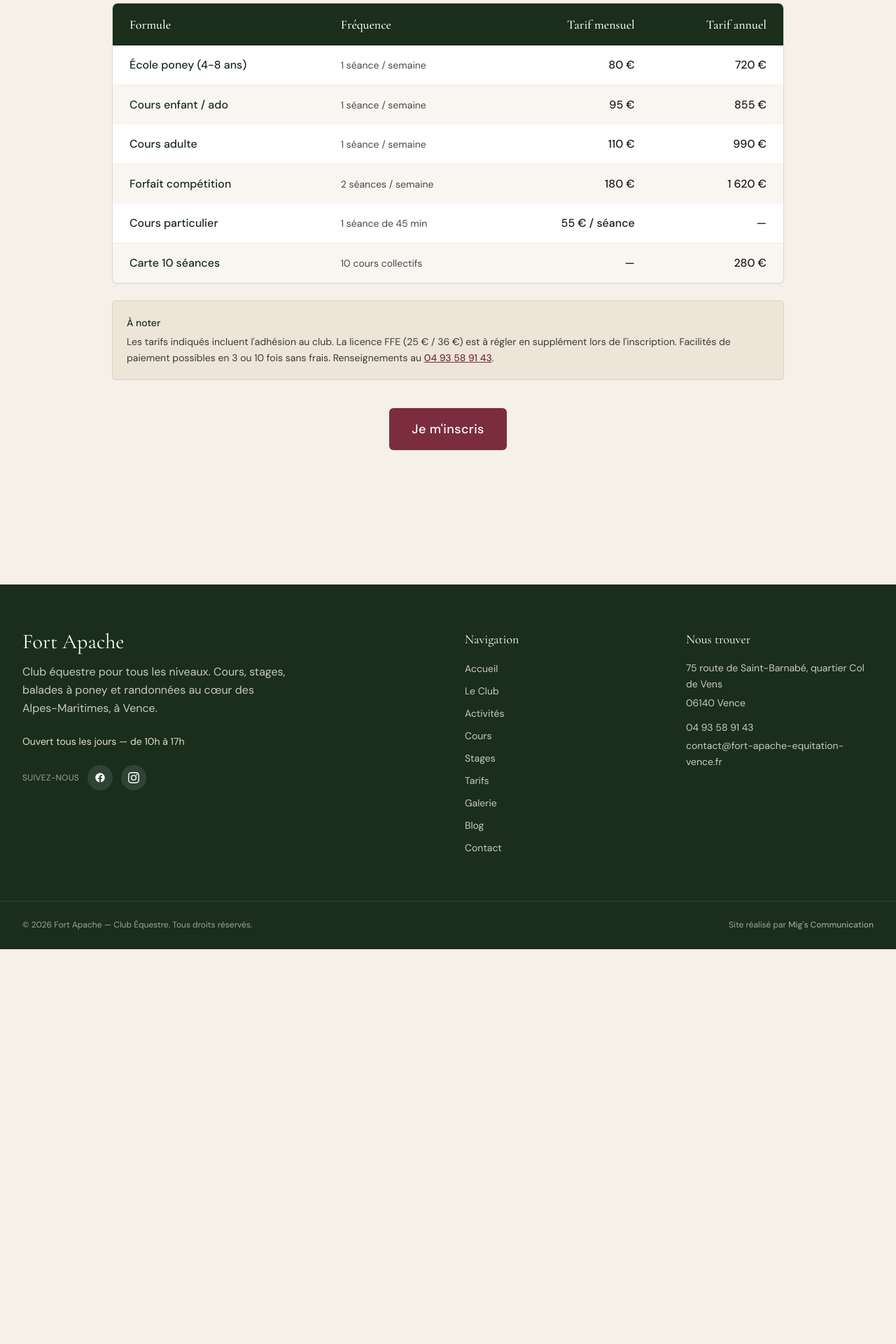
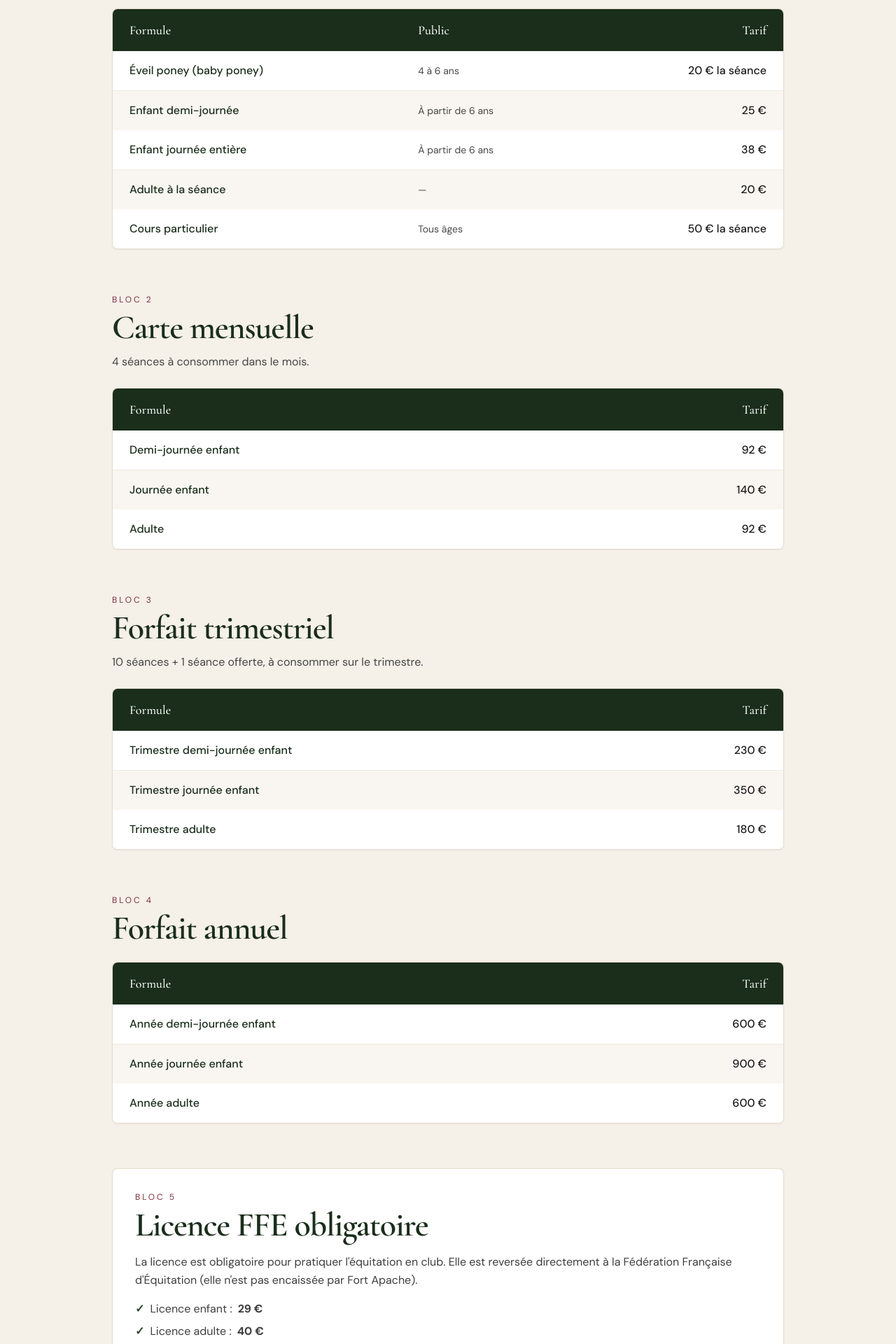
Before and after one commit to migs-com/fort-apache, a Next.js app: page /tarifs in a window 1280 px wide. Shown: the part 600-2520 px from the top of the page at 70% size. Before the commit the page ends 1956 px from the top, so only its background shows below. Built offline with nearby package versions, Linux system fonts and the light colour scheme; no server answers.

Commit message:
feat: Refond complètement la grille tarifaire selon données Pénélope

```diff
--- a/src/app/tarifs/page.tsx
+++ b/src/app/tarifs/page.tsx
@@ -4,102 +4,109 @@ import { LinkButton } from '@/components/ui/Button';
 import { siteConfig } from '@/lib/site-config';
 
 export const metadata: Metadata = {
-  title: 'Tarifs — Cours, stages et forfaits annuels',
+  title: 'Tarifs équitation, stages et pensions | Fort Apache — Vence',
   description:
-    "Découvrez les tarifs de Fort Apache : cours hebdomadaires, forfaits annuels, stages et cours particuliers. Transparence totale.",
+    "Tarifs complets du club Fort Apache à Vence : séances, forfaits mensuels, trimestriels et annuels. Baby poney, cours enfants, adultes, cours particuliers. Licence FFE incluse.",
+  alternates: {
+    canonical: `${siteConfig.url}/tarifs`,
+  },
 };
 
-type Tarif = {
+type Row = {
   formule: string;
-  frequence: string;
-  mensuel: string;
-  annuel: string;
+  detail?: string;
+  prix: string;
 };
 
-const tarifs: Tarif[] = [
-  {
-    formule: 'École poney (4-8 ans)',
-    frequence: '1 séance / semaine',
-    mensuel: '80 €',
-    annuel: '720 €',
-  },
-  {
-    formule: 'Cours enfant / ado',
-    frequence: '1 séance / semaine',
-    mensuel: '95 €',
-    annuel: '855 €',
-  },
-  {
-    formule: 'Cours adulte',
-    frequence: '1 séance / semaine',
-    mensuel: '110 €',
-    annuel: '990 €',
-  },
-  {
-    formule: 'Forfait compétition',
-    frequence: '2 séances / semaine',
-    mensuel: '180 €',
-    annuel: '1 620 €',
-  },
-  {
-    formule: 'Cours particulier',
-    frequence: '1 séance de 45 min',
-    mensuel: '55 € / séance',
-    annuel: '—',
-  },
-  {
-    formule: 'Carte 10 séances',
-    frequence: '10 cours collectifs',
-    mensuel: '—',
-    annuel: '280 €',
-  },
+const seances: Row[] = [
+  { formule: 'Éveil poney (baby poney)', detail: '4 à 6 ans', prix: '20 € la séance' },
+  { formule: 'Enfant demi-journée', detail: 'À partir de 6 ans', prix: '25 €' },
+  { formule: 'Enfant journée entière', detail: 'À partir de 6 ans', prix: '38 €' },
+  { formule: 'Adulte à la séance', detail: '—', prix: '20 €' },
+  { formule: 'Cours particulier', detail: 'Tous âges', prix: '50 € la séance' },
 ];
 
-export default function TarifsPage() {
+const mensuels: Row[] = [
+  { formule: 'Demi-journée enfant', prix: '92 €' },
+  { formule: 'Journée enfant', prix: '140 €' },
+  { formule: 'Adulte', prix: '92 €' },
+];
+
+const trimestriels: Row[] = [
+  { formule: 'Trimestre demi-journée enfant', prix: '230 €' },
+  { formule: 'Trimestre journée enfant', prix: '350 €' },
+  { formule: 'Trimestre adulte', prix: '180 €' },
+];
+
+const annuels: Row[] = [
+  { formule: 'Année demi-journée enfant', prix: '600 €' },
+  { formule: 'Année journée enfant', prix: '900 €' },
+  { formule: 'Année adulte', prix: '600 €' },
+];
+
+const priceSchema = {
+  '@context': 'https://schema.org',
+  '@type': 'Service',
+  name: "Cours d'équitation et stages Fort Apache",
+  provider: {
+    '@type': 'LocalBusiness',
+    '@id': `${siteConfig.url}#localbusiness`,
+    name: siteConfig.fullName,
+  },
+  url: `${siteConfig.url}/tarifs`,
+  offers: [
+    { '@type': 'Offer', name: 'Éveil poney à la séance', price: '20', priceCurrency: 'EUR' },
+    { '@type': 'Offer', name: 'Enfant demi-journée à la séance', price: '25', priceCurrency: 'EUR' },
+    { '@type': 'Offer', name: 'Enfant journée entière à la séance', price: '38', priceCurrency: 'EUR' },
+    { '@type': 'Offer', name: 'Adulte à la séance', price: '20', priceCurrency: 'EUR' },
+    { '@type': 'Offer', name: 'Cours particulier', price: '50', priceCurrency: 'EUR' },
+    { '@type': 'Offer', name: 'Carte mensuelle demi-journée enfant', price: '92', priceCurrency: 'EUR' },
+    { '@type': 'Offer', name: 'Carte mensuelle journée enfant', price: '140', priceCurrency: 'EUR' },
+    { '@type': 'Offer', name: 'Carte mensuelle adulte', price: '92', priceCurrency: 'EUR' },
+    { '@type': 'Offer', name: 'Trimestre demi-journée enfant', price: '230', priceCurrency: 'EUR' },
+    { '@type': 'Offer', name: 'Trimestre journée enfant', price: '350', priceCurrency: 'EUR' },
+    { '@type': 'Offer', name: 'Trimestre adulte', price: '180', priceCurrency: 'EUR' },
+    { '@type': 'Offer', name: 'Année demi-journée enfant', price: '600', priceCurrency: 'EUR' },
+    { '@type': 'Offer', name: 'Année journée enfant', price: '900', priceCurrency: 'EUR' },
+    { '@type': 'Offer', name: 'Année adulte', price: '600', priceCurrency: 'EUR' },
+  ],
+};
+
+function TarifsTable({
+  rows,
+  showDetail = false,
+}: {
+  rows: Row[];
+  showDetail?: boolean;
+}) {
   return (
-    <>
-      <PageHeader overline="Tarifs" title="Des formules claires et transparentes">
-        Retrouvez ici l&apos;ensemble de nos tarifs. Nos équipes restent à
-        votre disposition pour tout renseignement complémentaire.
-      </PageHeader>
-
-      <section className="section bg-creme">
-        <div className="container mx-auto max-w-5xl">
     <div className="overflow-x-auto rounded-lg border border-sable/50 bg-white shadow-sm">
-            <table className="w-full min-w-[640px] text-left">
-              <caption className="sr-only">Tarifs Fort Apache</caption>
+      <table className="w-full text-left">
         <thead className="bg-foret-dark text-white">
           <tr>
+            <th scope="col" className="px-6 py-4 font-serif text-lg font-medium">
+              Formule
+            </th>
+            {showDetail && (
               <th
                 scope="col"
                 className="px-6 py-4 font-serif text-lg font-medium"
               >
-                    Formule
+                Public
               </th>
-                  <th
-                    scope="col"
-                    className="px-6 py-4 font-serif text-lg font-medium"
-                  >
-                    Fréquence
-                  </th>
+            )}
             <th
               scope="col"
               className="px-6 py-4 font-serif text-lg font-medium text-right"
             >
-                    Tarif mensuel
-                  </th>
-                  <th
-                    scope="col"
-                    className="px-6 py-4 font-serif text-lg font-medium text-right"
-                  >
-                    Tarif annuel
+              Tarif
             </th>
           </tr>
         </thead>
         <tbody>
-                {tarifs.map((t, i) => (
+          {rows.map((r, i) => (
             <tr
-                    key={t.formule}
+              key={r.formule}
               className={
                 i % 2 === 0
                   ? 'bg-white'
@@ -107,39 +114,146 @@ export default function TarifsPage() {
               }
             >
               <td className="px-6 py-4 font-medium text-foret-dark">
-                      {t.formule}
+                {r.formule}
               </td>
+              {showDetail && (
                 <td className="px-6 py-4 text-charbon/80 text-sm">
-                      {t.frequence}
+                  {r.detail}
                 </td>
-                    <td className="px-6 py-4 text-right font-medium">
-                      {t.mensuel}
-                    </td>
-                    <td className="px-6 py-4 text-right font-medium">
-                      {t.annuel}
+              )}
+              <td className="px-6 py-4 text-right font-medium whitespace-nowrap">
+                {r.prix}
               </td>
             </tr>
           ))}
         </tbody>
       </table>
     </div>
+  );
+}
 
-          <div className="mt-6 rounded-md bg-sable/20 border border-sable/40 p-5 text-sm text-charbon/85">
-            <p className="font-medium text-foret-dark mb-1">À noter</p>
+function Block({
+  overline,
+  title,
+  intro,
+  children,
+}: {
+  overline: string;
+  title: string;
+  intro?: string;
+  children: React.ReactNode;
+}) {
+  return (
+    <section className="mb-12 md:mb-16">
+      <div className="mb-6">
+        <p className="font-sans uppercase tracking-[0.25em] text-bordeaux text-xs mb-2">
+          {overline}
+        </p>
+        <h2 className="text-foret-dark">{title}</h2>
+        {intro && (
+          <p className="mt-3 text-charbon/80 max-w-2xl">{intro}</p>
+        )}
+      </div>
+      {children}
+    </section>
+  );
+}
+
+export default function TarifsPage() {
+  return (
+    <>
+      <script
+        type="application/ld+json"
+        dangerouslySetInnerHTML={{ __html: JSON.stringify(priceSchema) }}
+      />
+      <PageHeader overline="Tarifs" title="Nos tarifs">
+        Des formules adaptées à tous les âges, tous les niveaux, toutes les
+        fréquences.
+      </PageHeader>
+
+      <section className="section bg-creme">
+        <div className="container mx-auto max-w-5xl">
+          <Block overline="Bloc 1" title="Tarifs à la séance">
+            <TarifsTable rows={seances} showDetail />
+          </Block>
+
+          <Block
+            overline="Bloc 2"
+            title="Carte mensuelle"
+            intro="4 séances à consommer dans le mois."
+          >
+            <TarifsTable rows={mensuels} />
+          </Block>
+
+          <Block
+            overline="Bloc 3"
+            title="Forfait trimestriel"
+            intro="10 séances + 1 séance offerte, à consommer sur le trimestre."
+          >
+            <TarifsTable rows={trimestriels} />
+          </Block>
+
+          <Block overline="Bloc 4" title="Forfait annuel">
+            <TarifsTable rows={annuels} />
+          </Block>
+
+          <section className="mb-12 md:mb-16">
+            <div className="rounded-lg border border-sable/50 bg-white p-6 md:p-8 shadow-sm">
+              <p className="font-sans uppercase tracking-[0.25em] text-bordeaux text-xs mb-2">
+                Bloc 5
+              </p>
+              <h2 className="text-foret-dark mb-4">Licence FFE obligatoire</h2>
+              <div className="space-y-4 text-charbon/85">
                 <p>
-              Les tarifs indiqués incluent l&apos;adhésion au club. La licence
-              FFE (25 € / 36 €) est à régler en supplément lors de
-              l&apos;inscription. Facilités de paiement possibles en 3 ou 10
-              fois sans frais. Renseignements au{' '}
+                  La licence est obligatoire pour pratiquer l&apos;équitation
+                  en club. Elle est reversée directement à la Fédération
+                  Française d&apos;Équitation (elle n&apos;est pas encaissée
+                  par Fort Apache).
+                </p>
+                <ul className="space-y-2">
+                  <li className="flex gap-2">
+                    <span className="text-foret font-bold" aria-hidden>
+                      ✓
+                    </span>
+                    Licence enfant : <strong>29 €</strong>
+                  </li>
+                  <li className="flex gap-2">
+                    <span className="text-foret font-bold" aria-hidden>
+                      ✓
+                    </span>
+                    Licence adulte : <strong>40 €</strong>
+                  </li>
+                </ul>
+                <p>
+                  <strong>Aucune adhésion au club.</strong> Fort Apache ne
+                  facture pas de frais d&apos;adhésion annuels.
+                </p>
+              </div>
+            </div>
+          </section>
+
+          <section className="mb-12 md:mb-16">
+            <div className="rounded-lg border border-sable/50 bg-foret-dark text-creme p-6 md:p-8 shadow-sm">
+              <p className="font-sans uppercase tracking-[0.25em] text-sable-light text-xs mb-2">
+                Bloc 6
+              </p>
+              <h2 className="text-white mb-4">Facilités de paiement</h2>
+              <p className="text-creme/90">
+                Paiement possible <strong>jusqu&apos;à 6 fois sans frais</strong>.
+                Chèques acceptés, encaissements mensuels.
+              </p>
+              <p className="mt-4 text-creme/80 text-sm">
+                Pour toute question, contactez-nous au{' '}
                 <a
                   href={`tel:${siteConfig.contact.phone.replace(/\s/g, '')}`}
-                className="text-bordeaux font-medium underline"
+                  className="text-sable-light font-medium underline"
                 >
                   {siteConfig.contact.phoneDisplay}
                 </a>
                 .
               </p>
             </div>
+          </section>
 
           <div className="mt-10 text-center">
             <LinkButton
```
Lines whose indentation alone changed are shown as unchanged.
